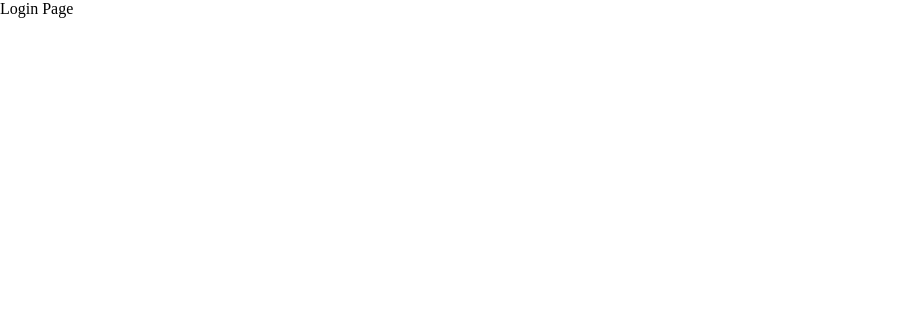
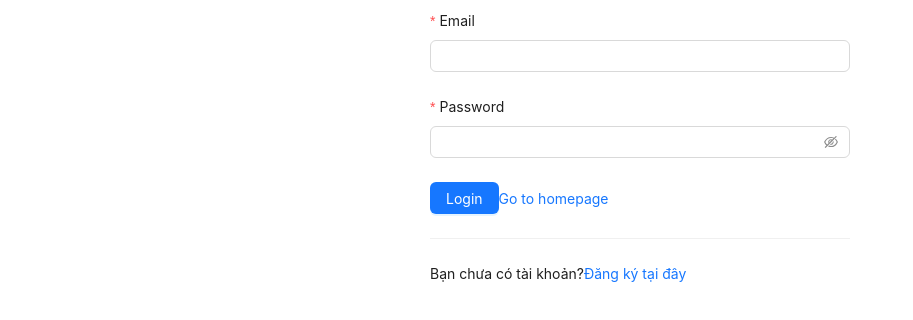
Before and after one commit to NHACTAOHOCBAI/Finally-React-Ultimate, a React (Vite) app: page /login in a window 1280 px wide. Shown: the top 320 px of the page, without its empty margins (0-913 px from the left). Built offline with nearby package versions, Linux system fonts and the light colour scheme.

Commit message:
video 92- design login

```diff
--- a/src/components/layouts/header.jsx
+++ b/src/components/layouts/header.jsx
@@ -1,11 +1,10 @@
-import { Link, NavLink } from 'react-router-dom'
-import React, { useState } from 'react';
+import { Link } from 'react-router-dom'
+import { useState } from 'react';
 import { MailOutlined, SettingOutlined } from '@ant-design/icons';
 import { Menu } from 'antd';
 const Header = () => {
-    const [current, setCurrent] = useState('mail');
+    const [current, setCurrent] = useState('home');
     const onClick = (e) => {
-        console.log('click ', e);
         setCurrent(e.key);
     };
     const items = [
@@ -24,6 +23,21 @@ const Header = () => {
             key: 'book',
             icon: <MailOutlined />,
         },
+        {
+            label: 'Setting',
+            key: 'setting',
+            icon: <SettingOutlined />,
+            children: [
+                {
+                    label: <Link to={'/login'}>Login</Link>,
+                    key: 'login',
+                },
+                {
+                    label: 'Log Out',
+                    key: 'logout',
+                },
+            ],
+        },
     ];
     return (
         <Menu onClick={onClick} selectedKeys={[current]} mode="horizontal" items={items} />
--- a/src/pages/login.jsx
+++ b/src/pages/login.jsx
@@ -1,6 +1,65 @@
+import { Button, Col, Divider, Form, Input, Row } from "antd"
+import { Link } from "react-router-dom";
+
 const LoginPage = () => {
+    const [form] = Form.useForm();
+    const onFinish = (values) => {
+        console.log(values)
+    }
     return (
-        <div>Login Page</div>
+        <Form
+            form={form}
+            layout='vertical'
+            onFinish={onFinish}
+            style={{ margin: "10px" }}
+        >
+            <Row justify={"center"}>
+                <Col xs={24} md={8}>
+                    <Form.Item
+                        label="Email"
+                        name="email"
+                        rules={[
+                            {
+                                required: true,
+                                type: "email",
+                                message: "The input is not valid E-mail!",
+                            },
+                        ]}
+                    >
+                        <Input />
+                    </Form.Item>
+                </Col>
+            </Row>
+            <Row justify={"center"}>
+                <Col xs={24} md={8}>
+                    <Form.Item
+                        label="Password"
+                        name="password"
+                        rules={[
+                            {
+                                required: true,
+                                message: 'Please input your password!',
+                            },
+                        ]}
+                    >
+                        <Input.Password />
+                    </Form.Item>
+                </Col>
+            </Row>
+            <Row justify={"center"}>
+                <Col xs={24} md={8}>
+                    <Button
+                        type='primary'
+                        onClick={() => form.submit()}
+                    >Login</Button>
+                    <Link to='/'>
+                        <span>Go to homepage</span>
+                    </Link>
+                    <Divider />
+                    <div>Bạn chưa có tài khoản?<Link to='/register'>Đăng ký tại đây</Link></div>
+                </Col>
+            </Row>
+        </Form>
     )
 }
 export default LoginPage
--- a/src/pages/register.jsx
+++ b/src/pages/register.jsx
@@ -1,6 +1,6 @@
-import { Button, Col, Form, Input, notification, Row } from "antd"
+import { Button, Col, Divider, Form, Input, notification, Row } from "antd"
 import { registerUserAPI } from "../services/api.service";
-import { useNavigate } from "react-router-dom";
+import { Link, useNavigate } from "react-router-dom";
 
 const RegisterPage = () => {
     const [form] = Form.useForm();
@@ -93,6 +93,8 @@ const RegisterPage = () => {
                         type='primary'
                         onClick={() => form.submit()}
                     >Register</Button>
+                    <Divider />
+                    <div>Bạn đã có tài khoản?<Link to='/login'>Đăng nhập tại đây</Link></div>
                 </Col>
             </Row>
         </Form>
```
Also changed, not shown: src/components/layouts/header.css (deleted, +0 -27 lines).
